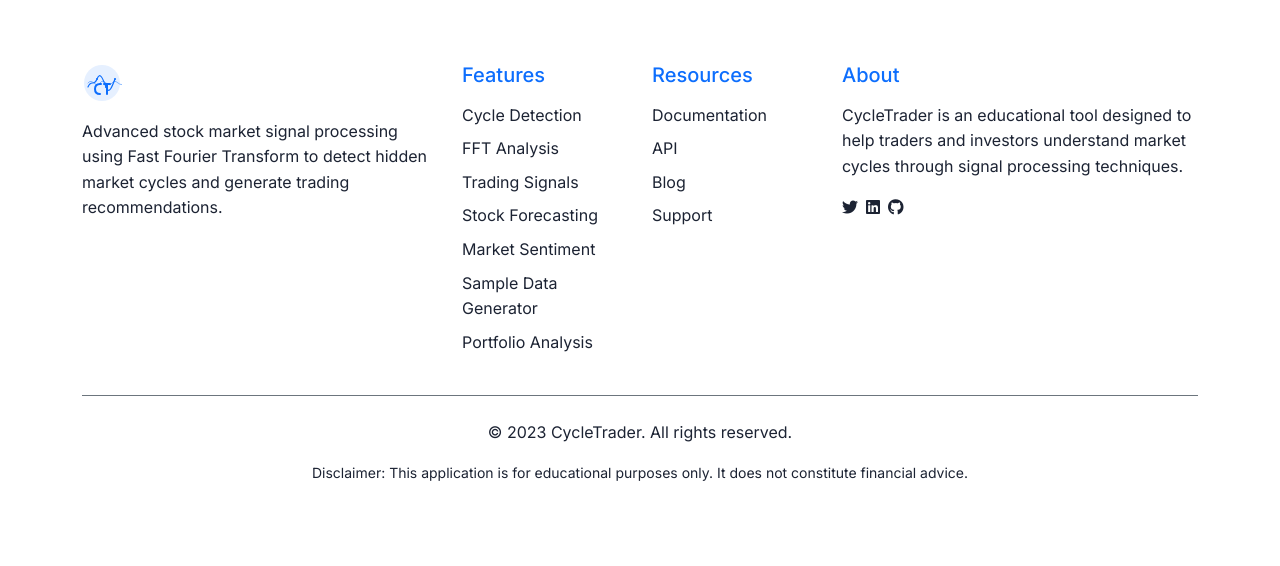
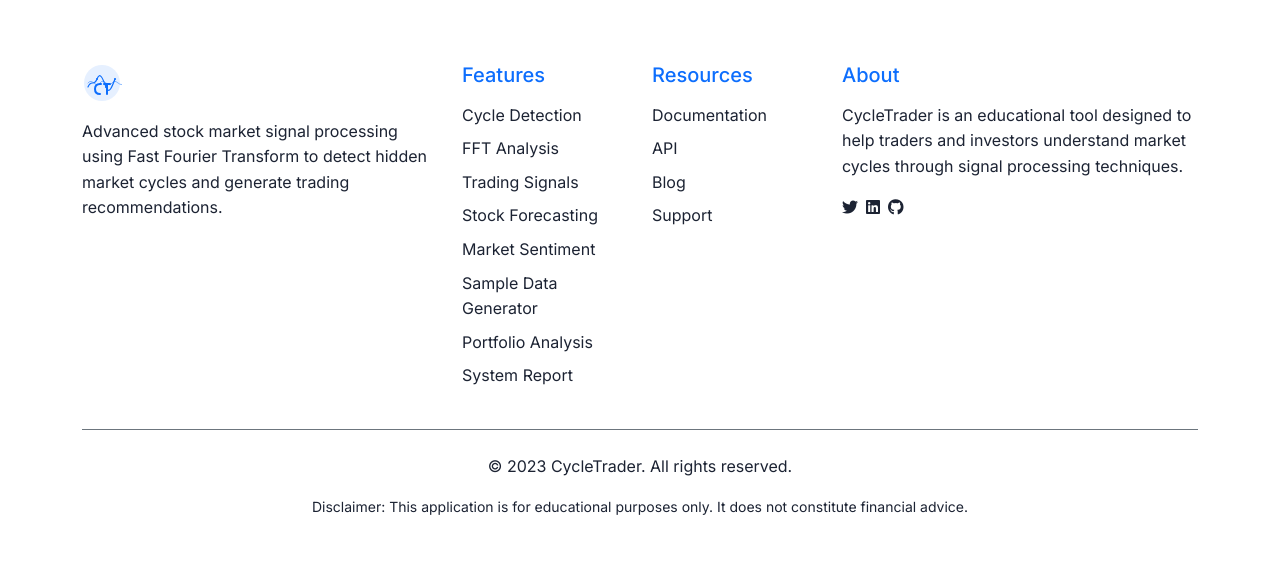
Before and after one commit to Icradle-Innovations-Ltd/StockSignalPro, a Flask app: page /features/fft-analysis in a window 1280 px wide. Shown: the part 3312-3878 px from the top of the page. Before the commit the page ends 3793 px from the top, so only its background shows below. Run offline with Flask 3, Linux system fonts and the light colour scheme; some libraries are stand-ins or nearby versions.

Commit message:
Assistant checkpoint: Add system report route and update navigation menus
Assistant generated file changes:
- app.py: Add system report route
- templates/base_content.html: Add system report to nav and footer
Add system report to nav and footer

---

User prompt:

add the report in the nav menu and the footer and any where else

Replit-Commit-Author: Assistant
Replit-Commit-Session-Id: 3c01ec15-b92c-46da-badf-e82577c2474a

```diff
--- a/app.py
+++ b/app.py
@@ -783,6 +783,11 @@ def market_sentiment_page():
     # Use recent sentiment data
     return render_template('market_sentiment.html', sentiment=recent_sentiment.to_dict())
 
+@app.route('/system-report')
+def system_report():
+    """Display the system report page."""
+    return render_template('system_report.html', now=datetime.now)
+
 @app.route('/api/market-sentiment', methods=['GET'])
 def get_market_sentiment_api():
     """API endpoint to get market sentiment data."""
--- a/templates/base_content.html
+++ b/templates/base_content.html
@@ -123,6 +123,7 @@
                         <li class="mb-2"><a href="{{ url_for('market_sentiment_page') }}" class="text-muted text-decoration-none">Market Sentiment</a></li>
                         <li class="mb-2"><a href="{{ url_for('sample_data_page') }}" class="text-muted text-decoration-none">Sample Data Generator</a></li>
                         <li class="mb-2"><a href="{{ url_for('portfolios') }}" class="text-muted text-decoration-none">Portfolio Analysis</a></li>
+                        <li class="mb-2"><a href="{{ url_for('system_report') }}" class="text-muted text-decoration-none">System Report</a></li>
                     </ul>
                 </div>
 
```
